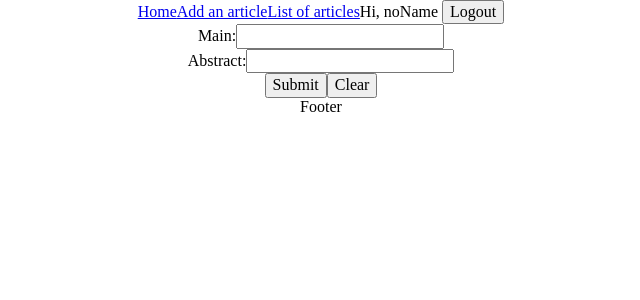
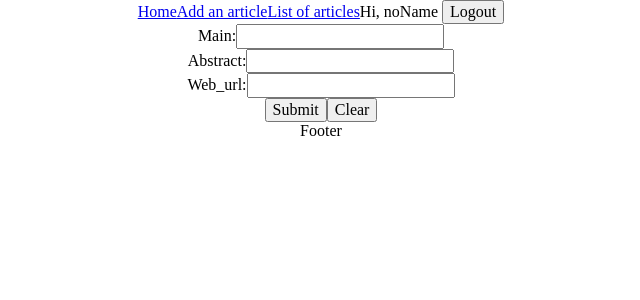
Before and after one commit to Cesario87/newWEb_react_project, a React (Create React App) app: page /form in a window 1280 px wide. Shown: the top 300 px of the page, without its empty margins (319-959 px from the left). Built offline with nearby package versions, Linux system fonts and the light colour scheme.

Commit message:
fixed/url in card

```diff
--- a/src/components/Main/Form/Form.jsx
+++ b/src/components/Main/Form/Form.jsx
@@ -5,20 +5,21 @@ class Form extends Component {
     super(props);
     this.state = {
       main: "",
-      abstract: ""
+      abstract: "",
+      web_url: ""
     };
   }
 
   handleSubmit = (event) => {
     event.preventDefault();
-    const { main, abstract } = this.state;
-    const newArticle = { main, abstract };
+    const { main, abstract, web_url } = this.state;
+    const newArticle = { main, abstract, web_url };
     this.props.addArticle(newArticle);
-    this.setState({ main: "", abstract: "" });
+    this.setState({ main: "", abstract: "", web_url: "" });
   };
 
   handleCancel = () => {
-    this.setState({ main: "", abstract: "" });
+    this.setState({ main: "", abstract: "", web_url: "" });
   };
 
   handleChange = (event) => {
@@ -27,7 +28,7 @@ class Form extends Component {
   };
 
   render() {
-    const { main, abstract } = this.state;
+    const { main, abstract, web_url } = this.state;
     return (
       <form onSubmit={this.handleSubmit}>
         <label>
@@ -50,6 +51,16 @@ class Form extends Component {
           />
         </label>
         <br />
+        <label>
+          Web_url:
+          <input
+            type="url"
+            name="web_url"
+            value={web_url}
+            onChange={this.handleChange}
+          />
+        </label>
+        <br />
         <button type="submit">Submit</button>
         <button type="button" onClick={this.handleCancel}>
           Clear
--- a/src/components/Main/ListNews/Card/Card.jsx
+++ b/src/components/Main/ListNews/Card/Card.jsx
@@ -3,13 +3,14 @@ import React, { Component } from "react";
 class Card extends Component {
   render() {
     const { article } = this.props;
-    const abstract = article.abstract;
+    const abstract = article.abstract && article.abstract.substr(0, 100) + "...";
     const title = article.headline && article.headline.main ? article.headline.main : article.main;
+    const web_url = article.web_url;
     return (
       <div>
         <h2>{title}</h2>
         <p>{abstract}</p>
-        {/* <a href={article.web_url}>Read more</a> */}
+        <a href={web_url}>Keep reading...</a>
       </div>
     );
   }
--- a/src/components/Main/Main.jsx
+++ b/src/components/Main/Main.jsx
@@ -14,8 +14,8 @@ class Main extends Component {
 
   addArticle = (newArticle) => {
     console.log("Received new article:", newArticle);
-    const { main, abstract } = newArticle;
-    const formattedArticle = { main, abstract };
+    const { main, abstract, web_url } = newArticle;
+    const formattedArticle = { main, abstract, web_url };
     this.setState((prevState) => ({
       articles: [...prevState.articles, formattedArticle]
     }), () => {
```
